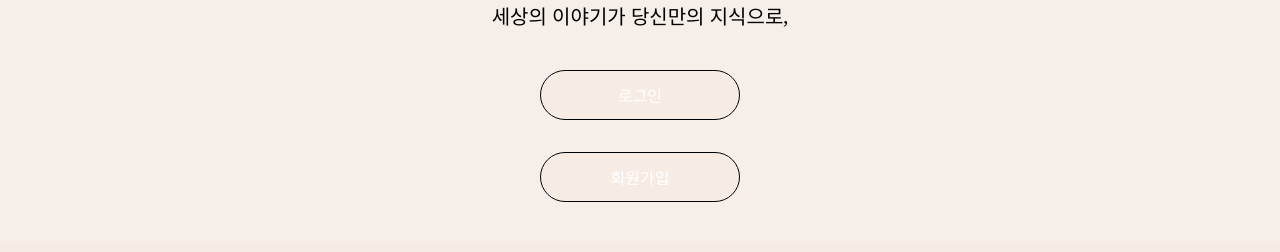
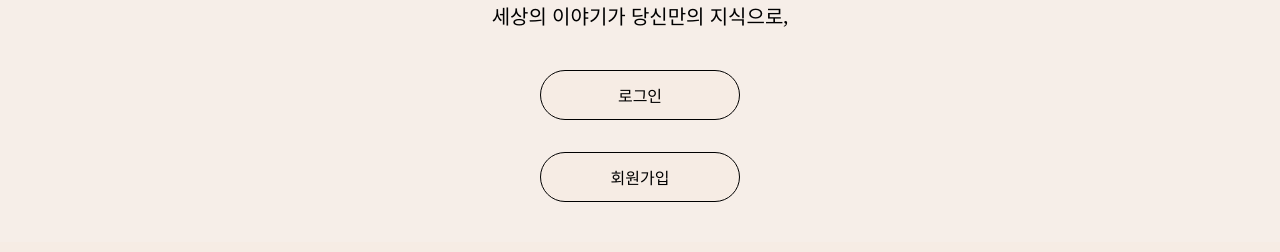
Before and after one commit to GachonNews/gcnews-front, a React (Vite) app in the folder gcnews/: page / in a window 1280 px wide. Shown: the part 362-614 px from the top of the page. Built offline with nearby package versions, Linux system fonts and the light colour scheme.

Commit message:
Modify button properties within a calendar page

```diff
--- a/gcnews/src/pages/CalendarPage.css
+++ b/gcnews/src/pages/CalendarPage.css
@@ -27,7 +27,7 @@
   gap: 1rem;
 }
 
-button {
+.calendar-buttons button {
   padding: 10px 20px;
   background-color: #008cba;
   color: white;
@@ -37,6 +37,6 @@ button {
   border-radius: 5px;
 }
 
-button:hover {
+.calendar-buttons button:hover {
   background-color: #005f7f;
 }
--- a/gcnews/src/pages/Home.css
+++ b/gcnews/src/pages/Home.css
@@ -31,4 +31,5 @@
   display: flex;
   flex-direction: column;
   gap: 1rem;
+  color: #000;
 }
--- a/gcnews/src/styles/global.css
+++ b/gcnews/src/styles/global.css
@@ -7,7 +7,7 @@
 }
 
 body {
-    background-color: #F6ECE4;
-    font-family: 'serif';
+  background-color: #f6ece4;
+  font-family: "serif";
   color: #000;
 }
```
Also changed, not shown: gcnews/src/App.jsx (+3 -5 lines). Lines whose indentation alone changed are shown as unchanged.
